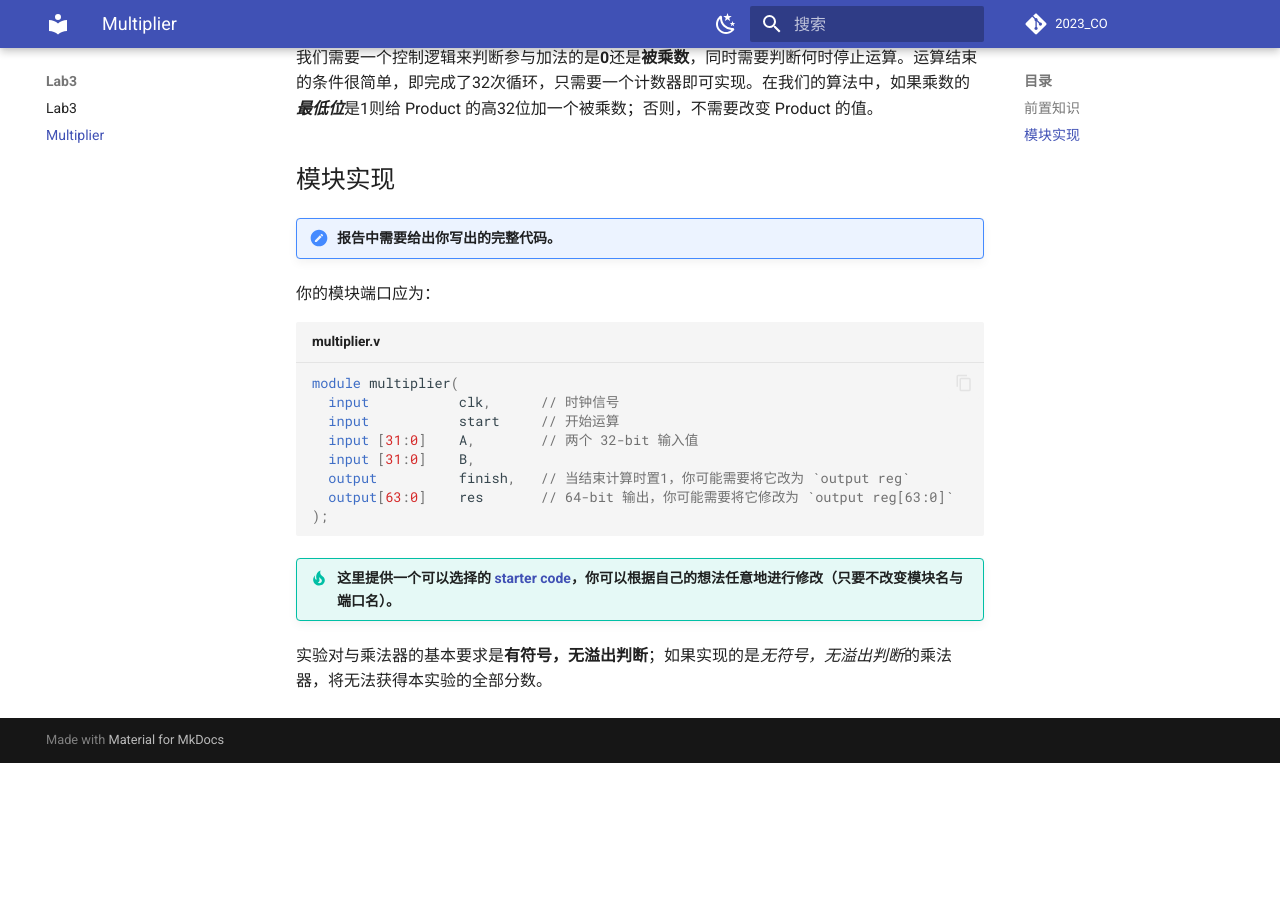
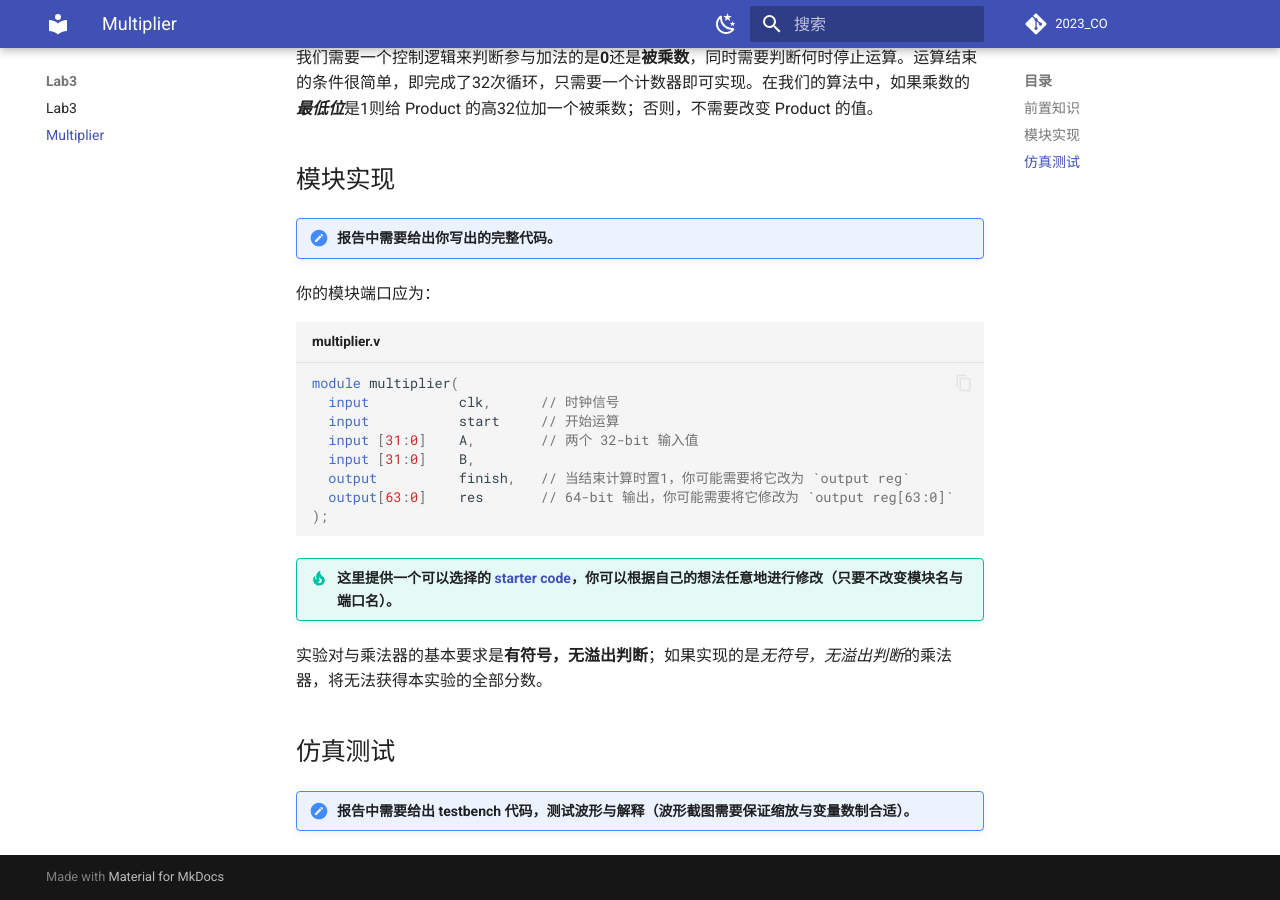
Before and after one commit to Guahao31/2023_CO, an MkDocs documentation site: the page built from docs/Lab3/multiplier.md, in a window 1280 px wide and 900 px high, scrolled down 946 px. Built offline with MkDocs 1.6.1 and Material for MkDocs 9.7.7, drawn with Linux system fonts in a browser that asks for light colours; comment, search, counter and statistics services are not loaded; before the commit the page ends 1709 px from its top, so only the background shows below that.

Commit message:
add attachment: Lab3 multiplier_tb

```diff
--- a/docs/Lab3/multiplier.md
+++ b/docs/Lab3/multiplier.md
@@ -36,3 +36,7 @@ module multiplier(
 !!! tip "这里提供一个可以选择的 [starter code](./attachment/multiplier_signed_starter.v)，你可以根据自己的想法任意地进行修改（只要不改变模块名与端口名）。"
 
 实验对与乘法器的基本要求是**有符号，无溢出判断**；如果实现的是*无符号，无溢出判断*的乘法器，将无法获得本实验的全部分数。
+
+## 仿真测试
+
+!!! note "报告中需要给出 testbench 代码，测试波形与解释（波形截图需要保证缩放与变量数制合适）。"
```
Also changed, not shown: 1 other file.
